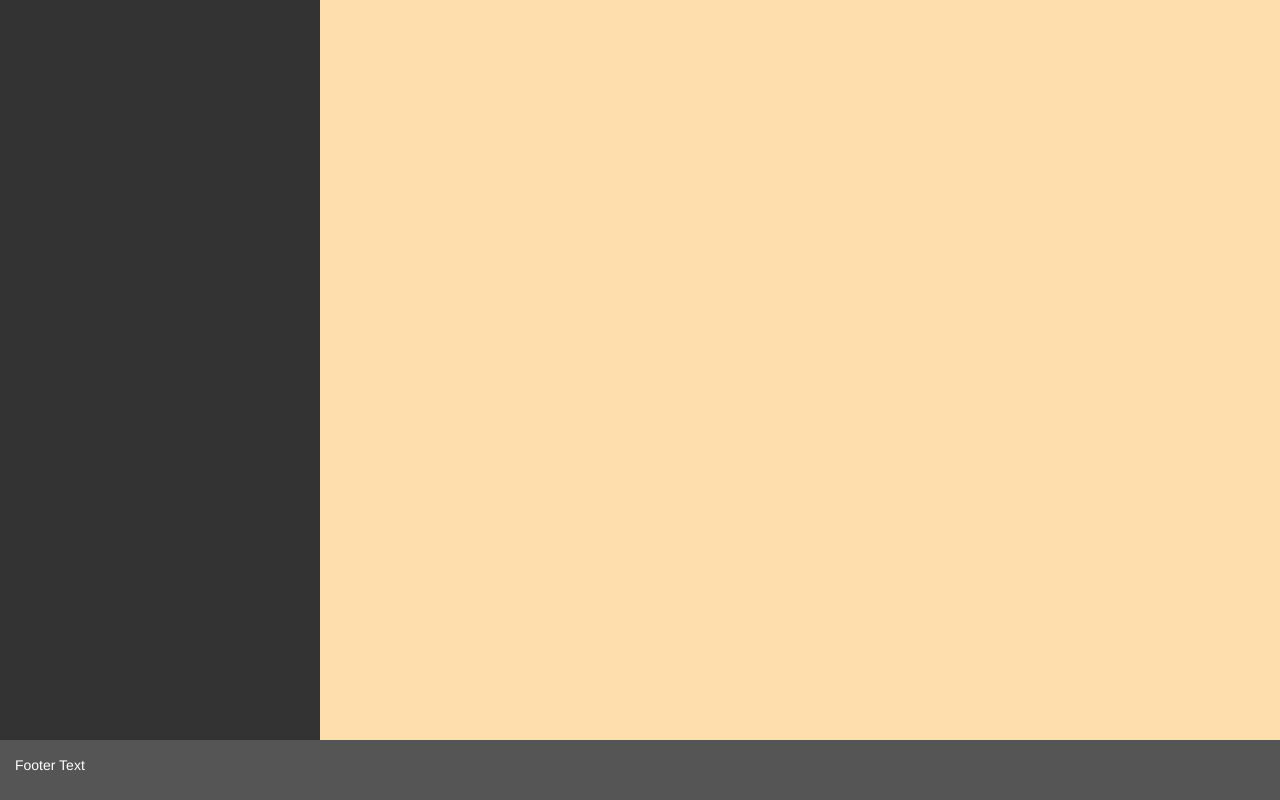
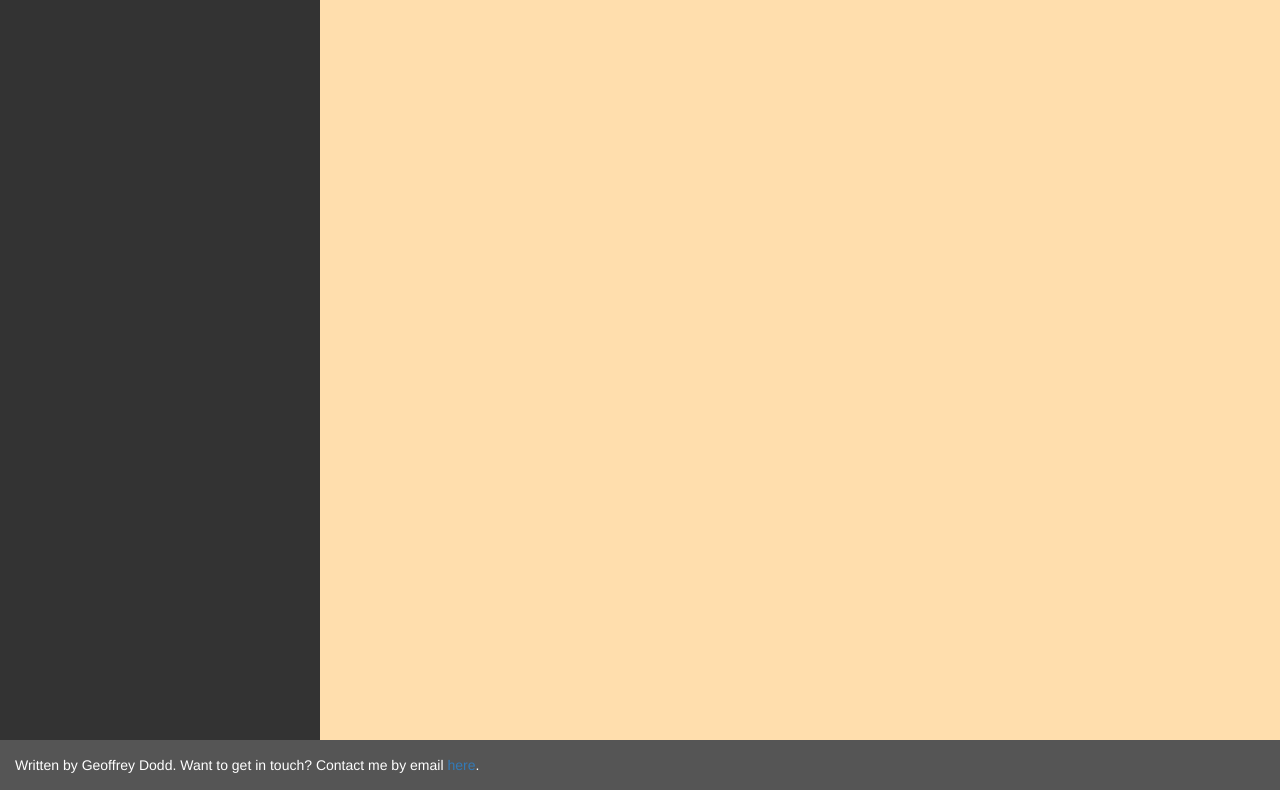
Before and after one commit to Geoffreyd43/Portfolio, a plain HTML site: page about.html in a window 1280 px wide. Shown: the part 760-1560 px from the top of the page. Drawn offline with nearby package versions, Linux system fonts and the light colour scheme.

Commit message:
added footer content

```diff
--- a/about.html
+++ b/about.html
@@ -60,7 +60,7 @@
 </div>
 
 <footer class="container-fluid">
-  <p>Footer Text</p>
+  Written by Geoffrey Dodd. Want to get in touch? Contact me by email <a href="mailto:geoff.dodd43@gmail.com">here</a>.
 </footer>
 
 </body>
```
Also changed, not shown: index.html (+1 -1 lines), nmi.html (+1 -1 lines).
